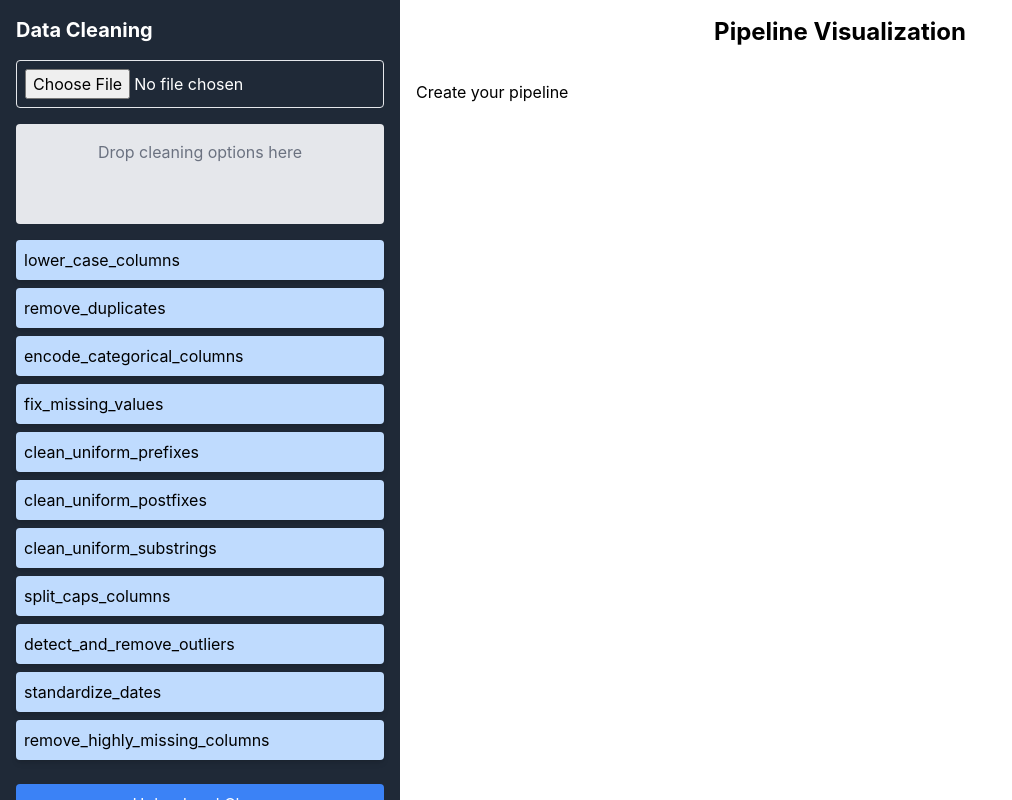
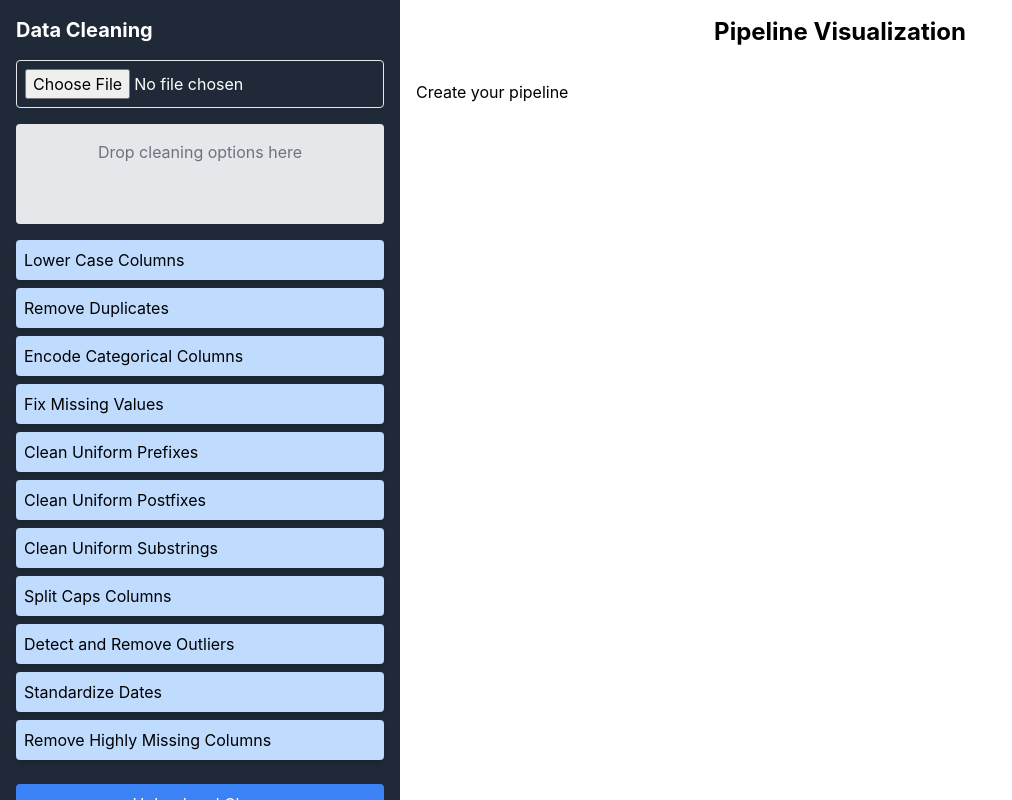
Before and after one commit to spencerdearman/data-cleaning-pipeline, a React (Create React App) app in the folder react/client/: page / in a window 1280 px wide. Shown: the whole page, without its empty margins (0-1012 px from the left). Built offline with nearby package versions, Linux system fonts and the light colour scheme.

Commit message:
FINALLY OH MY GOD

```diff
--- a/react/client/src/Sidebar.js
+++ b/react/client/src/Sidebar.js
@@ -1,26 +1,19 @@
 import React from 'react';
 import { DndProvider, useDrag, useDrop } from 'react-dnd';
 import { HTML5Backend } from 'react-dnd-html5-backend';
-
-const cleaningOptions = [
-  'lower_case_columns',
-  'remove_duplicates',
-  'encode_categorical_columns',
-  'fix_missing_values',
-  'clean_uniform_prefixes',
-  'clean_uniform_postfixes',
-  'clean_uniform_substrings',
-  'split_caps_columns',
-  'detect_and_remove_outliers',
-  'standardize_dates',
-  'remove_highly_missing_columns'
-];
+import { cleaningOptionsMap } from './utils';
 
 const ItemTypes = {
   TILE: 'tile',
 };
 
-const Tile = ({ option, index, moveTile, removeTile }) => {
+// Convert the map to a more usable format for the component
+const displayToOptionMap = Object.entries(cleaningOptionsMap).reduce((acc, [key, value]) => {
+  acc[value] = key;
+  return acc;
+}, {});
+
+const Tile = ({ displayName, option, index, moveTile, removeTile }) => {
   const [{ isDragging }, drag] = useDrag({
     type: ItemTypes.TILE,
     item: { option, index },
@@ -33,10 +26,10 @@ const Tile = ({ option, index, moveTile, removeTile }) => {
     <div
       ref={drag}
       className={`p-2 mb-2 rounded cursor-pointer shadow-md ${isDragging ? 'bg-gray-300' : 'bg-blue-200'}`}
-      style={{ opacity: isDragging ? 0.5 : 1, color: 'black' }}  // Set text color to black
+      style={{ opacity: isDragging ? 0.5 : 1, color: 'black' }}
       onClick={() => removeTile(index)}
     >
-      {option}
+      {displayName}
     </div>
   );
 };
@@ -66,6 +59,7 @@ const Pipeline = ({ pipeline, setPipeline }) => {
           key={index}
           index={index}
           option={option}
+          displayName={displayToOptionMap[option]}
           moveTile={(dragIndex, hoverIndex) => {
             const newPipeline = Array.from(pipeline);
             const [movedTile] = newPipeline.splice(dragIndex, 1);
@@ -80,6 +74,8 @@ const Pipeline = ({ pipeline, setPipeline }) => {
 };
 
 const Sidebar = ({ handleFileChange, handleSubmit, pipeline, setPipeline, message, cleanedFile, resetPipeline }) => {
+  const availableOptions = Object.keys(cleaningOptionsMap).filter(option => !pipeline.includes(cleaningOptionsMap[option]));
+
   return (
     <DndProvider backend={HTML5Backend}>
       <div className="bg-gray-800 text-white w-64 p-4 flex flex-col sidebar">
@@ -92,8 +88,8 @@ const Sidebar = ({ handleFileChange, handleSubmit, pipeline, setPipeline, messag
           />
           <Pipeline pipeline={pipeline} setPipeline={setPipeline} />
           <div className="mb-4">
-            {cleaningOptions.filter(option => !pipeline.includes(option)).map((option, index) => (
-              <Tile key={option} index={index} option={option} moveTile={() => {}} removeTile={() => {}} />
+            {availableOptions.map((option, index) => (
+              <Tile key={option} index={index} option={cleaningOptionsMap[option]} displayName={option} moveTile={() => {}} removeTile={() => {}} />
             ))}
           </div>
           <button
--- /dev/null
+++ b/react/client/src/utils.js
@@ -0,0 +1,15 @@
+export const cleaningOptionsMap = {
+    'Lower Case Columns': 'lower_case_columns',
+    'Remove Duplicates': 'remove_duplicates',
+    'Encode Categorical Columns': 'encode_categorical_columns',
+    'Fix Missing Values': 'fix_missing_values',
+    'Clean Uniform Prefixes': 'clean_uniform_prefixes',
+    'Clean Uniform Postfixes': 'clean_uniform_postfixes',
+    'Clean Uniform Substrings': 'clean_uniform_substrings',
+    'Split Caps Columns': 'split_caps_columns',
+    'Detect and Remove Outliers': 'detect_and_remove_outliers',
+    'Standardize Dates': 'standardize_dates',
+    'Remove Highly Missing Columns': 'remove_highly_missing_columns'
+  };
+
+  export const cleaningOptions = Object.keys(cleaningOptionsMap);
```
